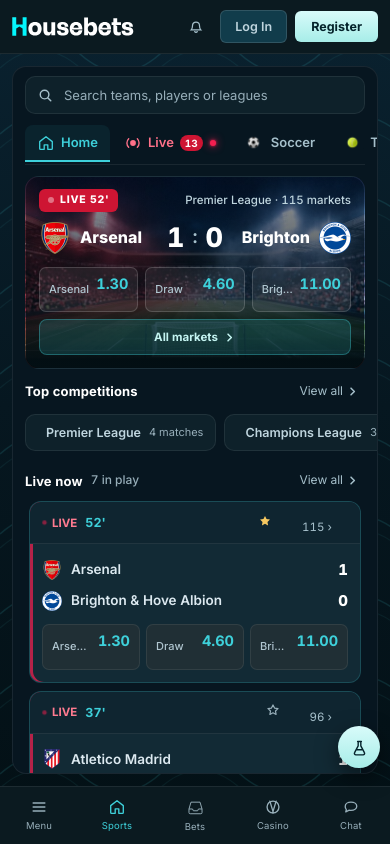
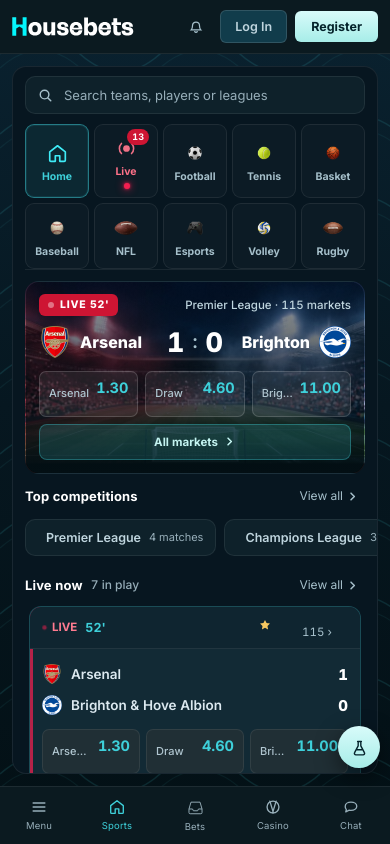
Before and after one commit to onad1ocrypto/housebets-submission, a plain HTML site: page index.html in a window 390 px wide. Drawn offline with Linux system fonts and the light colour scheme.

Commit message:
Rebuild the sports menu as a grid of tiles with bigger logos
The sports menu was a single scrolling row of text tabs with 23px
balls, which read as a cramped strip rather than a menu. Each sport
is now its own small tile - ball, name and live count in a bordered
card that highlights when active - and the balls render at 30-36px
instead of 23px.

Ten sports never divide evenly under auto-fill, so 1280px produced
a nine-across grid with one orphan tile on a second row. Column
counts are now fixed at 10 (>=1001px) or 5 (<=1000px), so every row
is always full: one row on desktop, two on tablet and phone, and
the menu never exceeds ~167px of vertical space.

Labels get a short form ("NFL" not "American Football", "Football"
for soccer) because a tile cannot fit the long name. Home and Live
are inline SVG, so they are wrapped in .sport-ico.svg and scaled to
match the rendered balls.

26/26 assertions, 0 truncated outcomes, contrast unchanged, no
overflow from 320px to 1440px.

```diff
--- a/assets/app.css
+++ b/assets/app.css
@@ -274,24 +274,45 @@ body.route-bets .main::after{
 /* ============================================================
    SPORTS TABS
    ============================================================ */
+/* The sports menu is a grid of small tiles, one per sport, so each
+   sport reads as its own card with a ball the size of a thumbnail
+   rather than a cramped line of text in a scrolling row. */
+/* Ten sports: fixed column counts (10 or 5) keep every row full, so the
+   menu never leaves a lone orphan tile on a second row the way
+   auto-fill did at 1280px. */
 .tabs{
-  display:flex; align-items:center; gap:2px;
-  padding:10px 16px 0; overflow-x:auto; scrollbar-width:none;
+  display:grid;
+  grid-template-columns:repeat(10, minmax(0, 1fr));
+  gap:7px;
+  padding:11px 16px 0;
 }
-.tabs::-webkit-scrollbar{ display:none; }
 .tab{
-  display:flex; align-items:center; gap:6px; white-space:nowrap;
-  padding:8px 12px; border-radius:8px 8px 0 0;
-  font-size:13px; font-weight:600; color:var(--ink-3);
-  border-bottom:2px solid transparent;
+  position:relative;
+  display:flex; flex-direction:column; align-items:center; justify-content:center;
+  gap:6px; min-height:78px; padding:10px 5px 9px;
+  border:1px solid var(--hair); border-radius:11px;
+  background:rgba(255,255,255,.022);
+  font-size:11.5px; font-weight:650; color:var(--ink-3);
+  text-align:center; line-height:1.2;
+  transition:border-color .16s ease, background .16s ease, color .16s ease, transform .16s ease;
 }
-.tab:hover{ color:var(--ink-2); }
-.tab.on{ color:var(--aqua); border-bottom-color:var(--aqua); background:rgba(62,208,218,.07); }
+.tab:hover{ color:var(--ink-2); border-color:var(--hair-2); background:rgba(255,255,255,.05); }
+.tab.on{
+  color:var(--aqua);
+  border-color:rgba(62,208,218,.50);
+  background:rgba(62,208,218,.10);
+  box-shadow:inset 0 0 0 1px rgba(62,208,218,.10);
+}
+/* the icon + count badge sit together so the badge can hang off the ball */
+.tab .tico{ position:relative; display:grid; place-items:center; }
 .tab .n{
-  min-width:18px; height:16px; padding:0 5px; border-radius:99px;
+  position:absolute; top:-6px; right:-11px;
+  min-width:18px; height:18px; padding:0 5px; border-radius:99px;
   background:var(--live-badge); color:#fff; font-size:10px; font-weight:700;
   display:grid; place-items:center;
+  box-shadow:0 0 0 2px var(--bg);
 }
+.tab .tlab{ white-space:normal; overflow-wrap:anywhere; }
 .tabsrule{ height:1px; background:var(--hair); margin:0 16px; }
 
 /* ---- the LIVE tab blinks ------------------------------------
@@ -1047,10 +1068,13 @@ body.route-bets .place{ background:linear-gradient(180deg,#FDE7B4,#E9B23F); colo
 
 /* ---- rendered sport icons ---------------------------------- */
 .tab .sport-ico{
-  width:23px; height:23px; flex:0 0 23px; object-fit:contain; display:block;
+  width:34px; height:34px; flex:0 0 34px; object-fit:contain; display:block;
   filter:saturate(.92) brightness(.97);
   transition:filter .18s ease, transform .18s ease;
 }
+/* Home and Live arrive as inline SVG — scale them to match the balls */
+.tab .sport-ico.svg{ display:grid; place-items:center; color:inherit; }
+.tab .sport-ico.svg svg{ width:27px; height:27px; display:block; }
 .tab:hover .sport-ico{ filter:saturate(1) brightness(1.06); }
 .tab.on .sport-ico{ filter:saturate(1.05) brightness(1.12); transform:scale(1.06); }
 
@@ -1345,3 +1369,26 @@ body.route-bets .place{ background:linear-gradient(180deg,#FDE7B4,#E9B23F); colo
   .sb-score{ gap:6px; }
   .sb-team{ gap:6px; }
 }
+
+/* ---- sports tiles, tighter as the column narrows -------------
+   At 641px the menu was four rows tall (353px) and pushed the whole
+   page down. Shrink the tile and the ball so it stays two rows. */
+@media (max-width: 1120px){
+  .tabs{ grid-template-columns:repeat(10, minmax(0, 1fr)); gap:6px; }
+  .tab .sport-ico{ width:32px; height:32px; flex:0 0 32px; }
+  .tab .sport-ico.svg svg{ width:25px; height:25px; }
+}
+/* below 1000px the main column is too narrow for ten across */
+@media (max-width: 1000px){
+  .tabs{ grid-template-columns:repeat(5, minmax(0, 1fr)); gap:6px; }
+  .tab{ min-height:72px; padding:9px 4px 8px; gap:5px; font-size:11px; }
+  .tab .sport-ico{ width:30px; height:30px; flex:0 0 30px; }
+  .tab .sport-ico.svg svg{ width:23px; height:23px; }
+}
+@media (max-width: 640px){
+  .tabs{ grid-template-columns:repeat(5, minmax(0, 1fr)); gap:5px; padding:10px 12px 0; }
+  .tab{ min-height:66px; gap:4px; font-size:10.5px; border-radius:9px; }
+  .tab .sport-ico{ width:28px; height:28px; flex:0 0 28px; }
+  .tab .sport-ico.svg svg{ width:21px; height:21px; }
+  .tab .n{ min-width:16px; height:16px; font-size:9px; top:-5px; right:-9px; }
+}
--- a/assets/app.js
+++ b/assets/app.js
@@ -288,8 +288,10 @@ const SPORT_ICO = { soccer:'soccer', tennis:'tennis', basket:'basketball',
                     volley:'volleyball', rugby:'rugby' };
 function sportIcon(id){
   const f = SPORT_ICO[id];
-  return f ? `<img class="sport-ico" src="assets/icons/96/${f}.png" alt="" width="23" height="23">`
-           : (I[id] || '');
+  if (f) return `<img class="sport-ico" src="assets/icons/96/${f}.png" alt="" width="34" height="34">`;
+  /* Home and Live are inline SVG, not a ball image — wrap them so the tile
+     can size them the same way it sizes the rendered balls. */
+  return `<span class="sport-ico svg">${I[id] || ''}</span>`;
 }
 
 /* ---------------- shared nav rail ---------------- */
@@ -297,7 +299,9 @@ function tabsHTML() {
   return `<div class="tabs">
     ${HB.sports.map(s => {
       const on = (s.id === 'home' && S.route === 'home') || (s.id === 'live' && S.route === 'live') || (s.id === 'soccer' && S.route === 'football');
-      return `<button class="tab ${on ? 'on' : ''}" data-tab="${s.id}">${sportIcon(s.id)}${esc(s.label)}${s.count ? `<span class="n">${s.count}</span>` : ''}</button>`;
+      return `<button class="tab ${on ? 'on' : ''}" data-tab="${s.id}">`
+           + `<span class="tico">${sportIcon(s.id)}${s.count ? `<span class="n">${s.count}</span>` : ''}</span>`
+           + `<span class="tlab">${esc(s.short || s.label)}</span></button>`;
     }).join('')}
   </div>`;
 }
--- a/assets/data.js
+++ b/assets/data.js
@@ -145,17 +145,20 @@ HB.matches = [
 ];
 
 /* ---------- sports nav ---------- */
+/* `short` is the label used inside the sport tile, where a long name
+   like "American Football" would wrap to three lines. `label` stays
+   full-length for toasts and the page heading. */
 HB.sports = [
-  { id: 'home',      label: 'Home',      icon: 'home',   count: 0 },
-  { id: 'live',      label: 'Live',      icon: 'live',   count: 13 },
-  { id: 'soccer',    label: 'Soccer',    icon: 'soccer', count: 0 },
-  { id: 'tennis',    label: 'Tennis',    icon: 'tennis', count: 0 },
-  { id: 'basket',    label: 'Basketball',icon: 'hoop',   count: 0 },
-  { id: 'baseball',  label: 'Baseball',  icon: 'base',   count: 0 },
-  { id: 'nfl',       label: 'American Football', icon: 'nfl', count: 0 },
-  { id: 'esports',   label: 'Esports',   icon: 'esport', count: 0 },
-  { id: 'volley',    label: 'Volleyball',icon: 'volley', count: 0 },
-  { id: 'rugby',     label: 'Rugby',     icon: 'rugby',  count: 0 }
+  { id: 'home',      label: 'Home',      short: 'Home',      icon: 'home',   count: 0 },
+  { id: 'live',      label: 'Live',      short: 'Live',      icon: 'live',   count: 13 },
+  { id: 'soccer',    label: 'Soccer',    short: 'Football',  icon: 'soccer', count: 0 },
+  { id: 'tennis',    label: 'Tennis',    short: 'Tennis',    icon: 'tennis', count: 0 },
+  { id: 'basket',    label: 'Basketball',short: 'Basket',    icon: 'hoop',   count: 0 },
+  { id: 'baseball',  label: 'Baseball',  short: 'Baseball',  icon: 'base',   count: 0 },
+  { id: 'nfl',       label: 'American Football', short: 'NFL', icon: 'nfl',  count: 0 },
+  { id: 'esports',   label: 'Esports',   short: 'Esports',   icon: 'esport', count: 0 },
+  { id: 'volley',    label: 'Volleyball',short: 'Volley',    icon: 'volley', count: 0 },
+  { id: 'rugby',     label: 'Rugby',     short: 'Rugby',     icon: 'rugby',  count: 0 }
 ];
 
 /* ---------- market groups (match page) ----------
```
